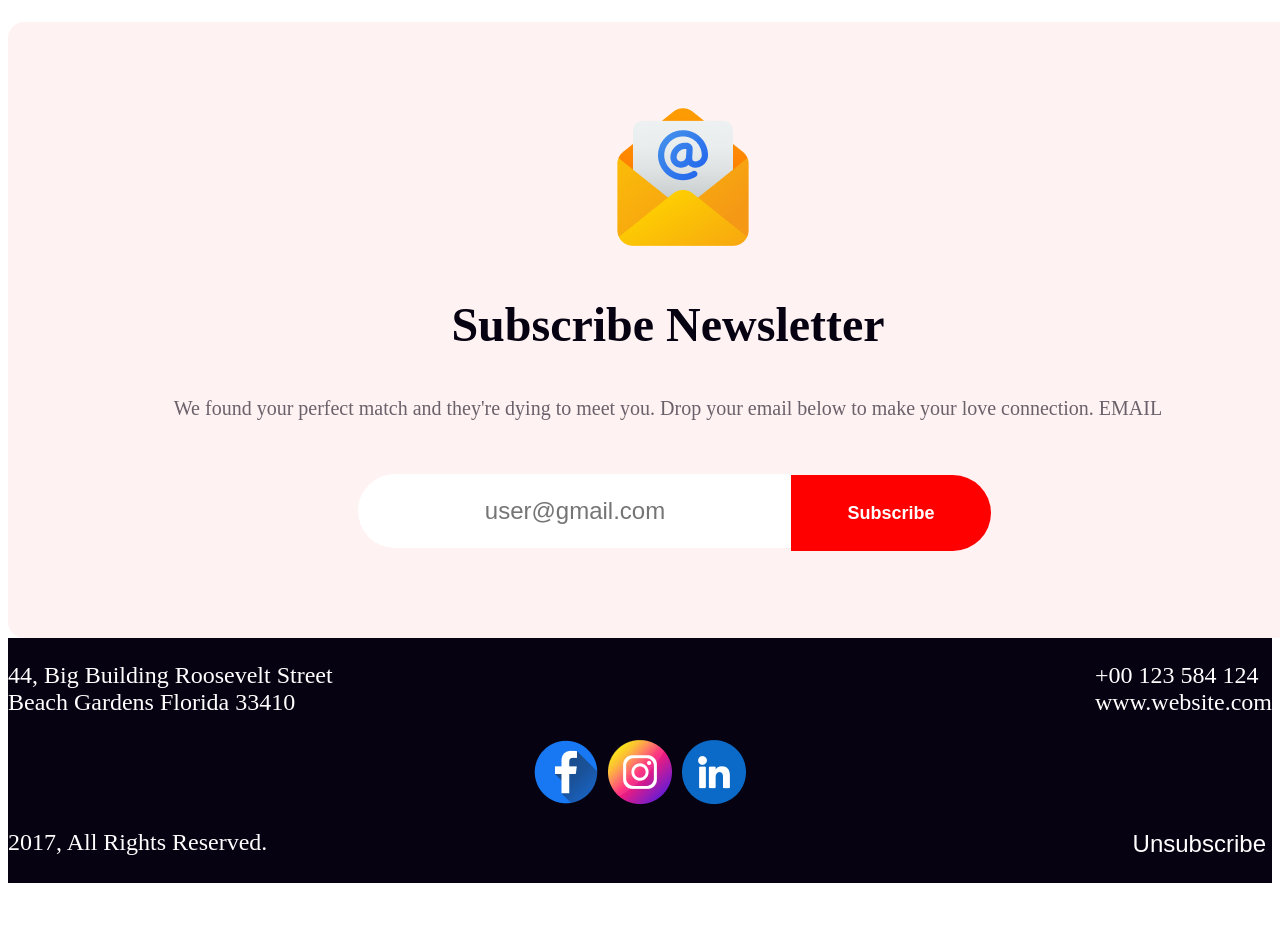
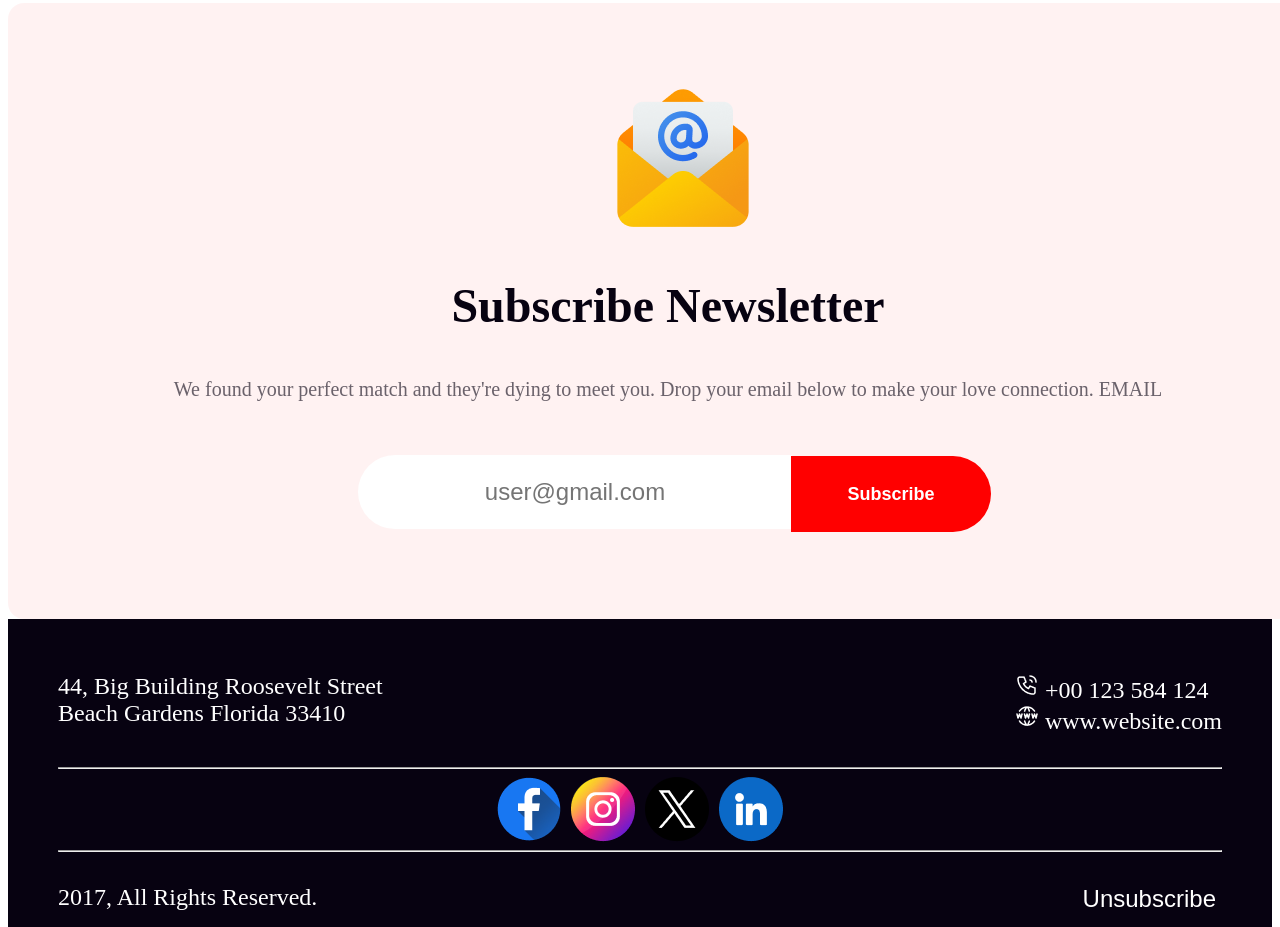
Before and after one commit to Tanvirbd07/website, a plain HTML site: page index.html in a window 1280 px wide. Shown: the part 5027-5954 px from the top of the page. Before the commit the page ends 5918 px from the top, so only its background shows below. Drawn offline with Linux system fonts and the light colour scheme.

Commit message:
Some text corrected

```diff
--- a/index.html
+++ b/index.html
@@ -128,10 +128,13 @@
             <div class="footer-top">
                 <h3>44, Big Building Roosevelt Street <br>
                     Beach Gardens Florida 33410</h3>
-                    <h3>+00 123 584 124 <br>
-                        www.website.com</h3>
+                    <h3><img src="./resources/Call.png" alt=""> +00 123 584 124 <br>
+                        <img src="./resources/Website.png" alt="">
+                      www.website.com</h3>
             </div>
-            <div class="footer-img"><img src="./resources/Facebook.png" alt=""><img src="./resources/Instagram.png" alt=""><img src="./resources/Linkedin.png" alt=""></div>
+            <hr>
+            <div class="footer-img"><img src="./resources/Facebook.png" alt=""><img src="./resources/Instagram.png" alt=""><img src="./resources/Twitter.png" alt=""><img src="./resources/Linkedin.png" alt=""></div>
+            <hr>
             <div class="footer-top"><h3>2017, All Rights Reserved.</h3>
                 <button><h3>Unsubscribe</h3></button>
             </div>
--- a/styes/styles.css
+++ b/styes/styles.css
@@ -190,7 +190,7 @@
 }
 
 .portfolio p {
-    font-size: 22px;
+    font-size: 18px;
     max-width: 925px;
 }
 
@@ -259,6 +259,10 @@
 
 footer {
     background: #070211;
+    padding-left: 50px;
+    padding-right: 50px;
+    padding-top: 30px;
+
 }
 
 footer h3 {
```
